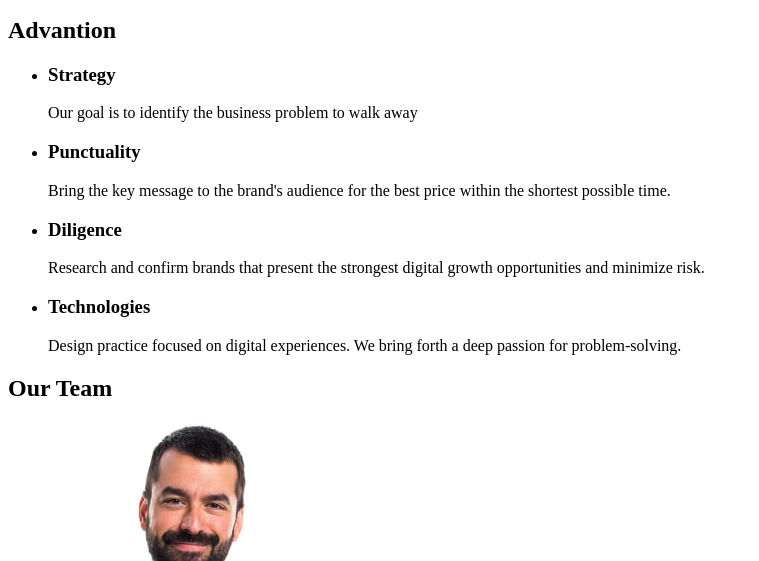
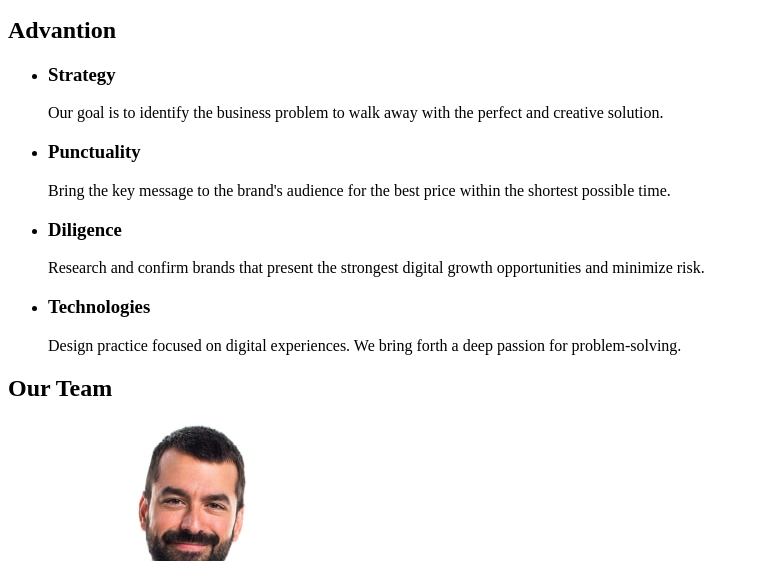
Before and after one commit to Elis89-lgtm/goit-markup-hw-01, a plain HTML site: page index.html in a window 1280 px wide. Shown: the part 239-800 px from the top of the page, without its empty margins (0-759 px from the left). Drawn offline with Linux system fonts and the light colour scheme.

Commit message:
add index file

```diff
--- a/index.html
+++ b/index.html
@@ -34,7 +34,10 @@
         <ul>
           <li>
             <h3>Strategy</h3>
-            <p>Our goal is to identify the business problem to walk away</p>
+            <p>
+              Our goal is to identify the business problem to walk away with the
+              perfect and creative solution.
+            </p>
           </li>
           <li>
             <h3>Punctuality</h3>
```
